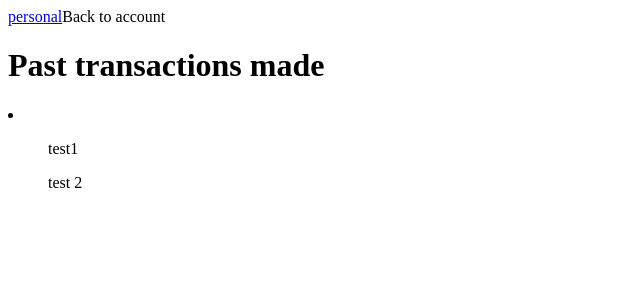
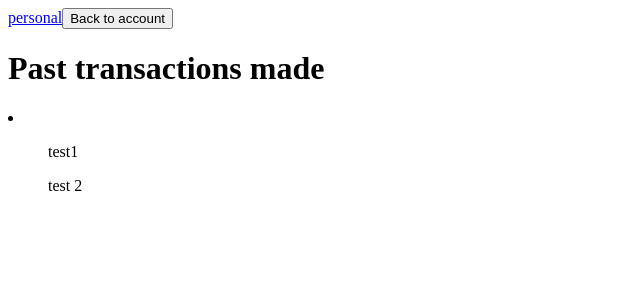
Before and after one commit to mdiazelt/RevPay-Banking-Project, an Angular app in the folder frontend/: page /personal/personal-transaction-history in a window 1280 px wide. Shown: the top 300 px of the page, without its empty margins (0-640 px from the left). Built offline with nearby package versions, Linux system fonts and the light colour scheme.

Commit message:
added route back to account

```diff
--- a/frontend/src/app/components/personal-transaction-list/personal-transaction-list.component.html
+++ b/frontend/src/app/components/personal-transaction-list/personal-transaction-list.component.html
@@ -1,4 +1,4 @@
-<a routerLink="../">Back to account</a> <!--possibly add materialUi for a popup window instead of going to a new page-->
+<button (click)="backButton()">Back to account</button> <!--possibly add materialUi for a popup window instead of going to a new page-->
     <!--(click)="whatever is available on materialUi"-->
 <div class = "transactions">
     <h1 id="transactions-header1">
```
